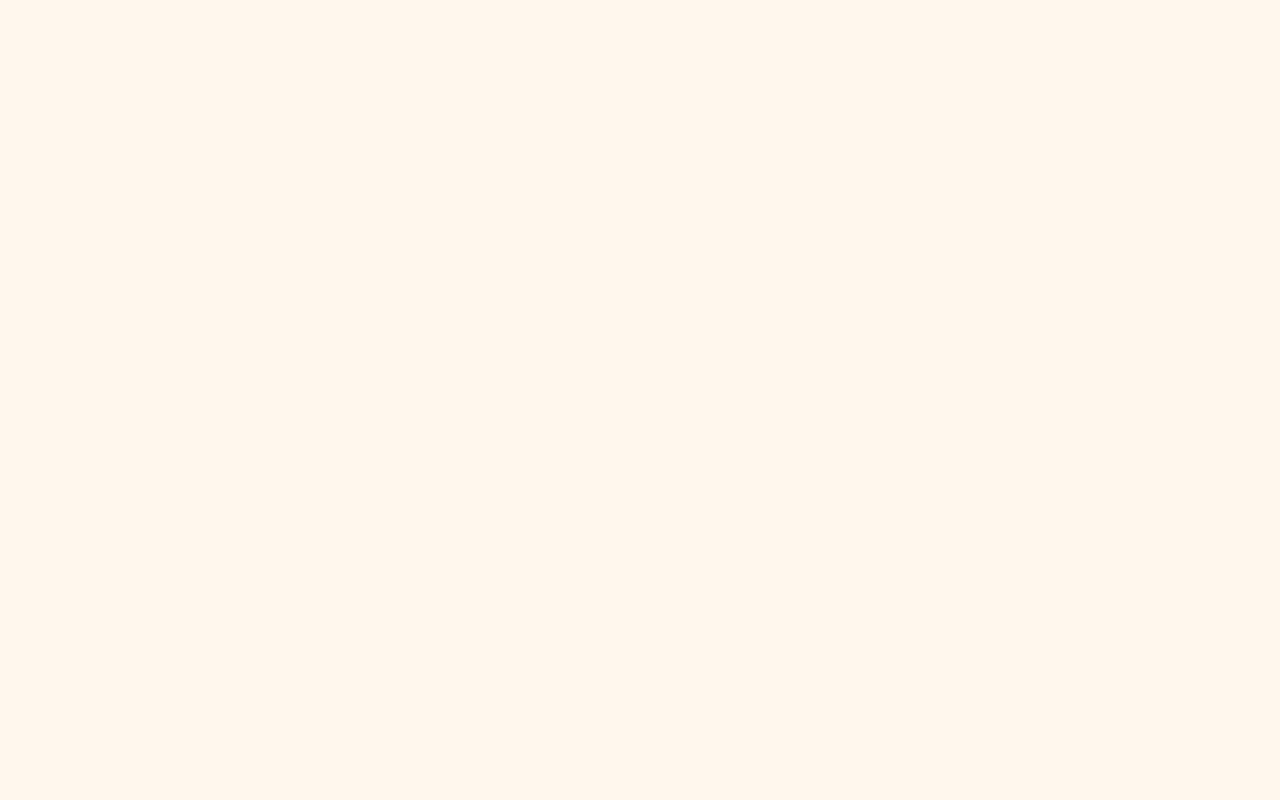
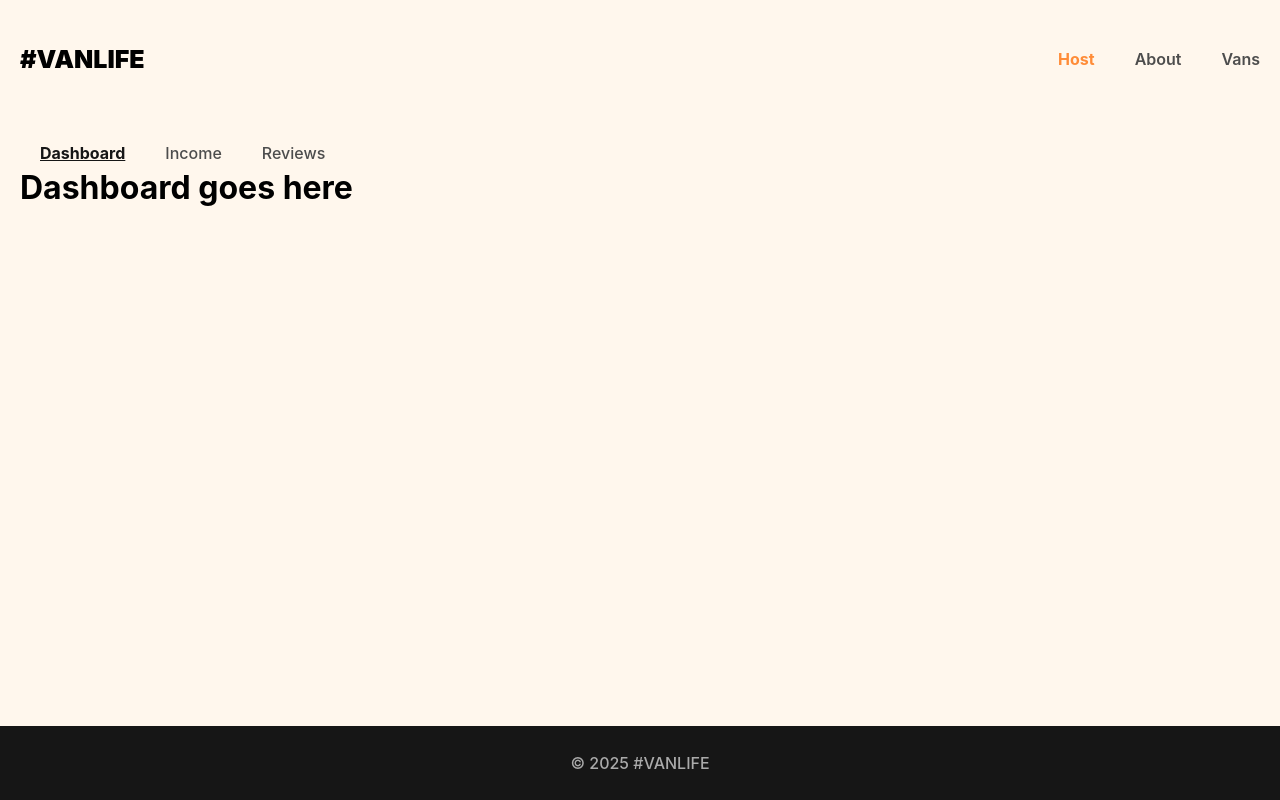
Before and after one commit to mehdi1966/vanLife, a React app: page /host in a window 1280 px wide. Before the commit this address had no page. Built offline with nearby package versions, Linux system fonts and the light colour scheme.

Commit message:
changing the Ui, making some cleaning

```diff
--- /dev/null
+++ b/components/Footer.jsx
@@ -0,0 +1,11 @@
+const Footer =()=>{
+    return(
+
+        <footer > &#169; 2025 #VANLIFE</footer>
+
+
+    )
+
+
+}
+export default Footer
--- a/components/Header.jsx
+++ b/components/Header.jsx
@@ -1,14 +1,25 @@
-import { Link } from "react-router-dom"
+import { Link,NavLink } from "react-router-dom"
 
 const Header = ()=>{
 return(
- <header>
+    <header>
         <Link className="site-logo" to="/">#VanLife</Link>
         <nav>
-          <Link to="/about">About</Link>
-          <Link to="/vans">Vans</Link>
+            <NavLink to="/host"
+            className={({isActive})=> isActive ? 'nav-link':''}
+            >Host
+            </NavLink>
+            <NavLink to="/about"
+            className={({isActive})=> isActive ? 'nav-link':''}
+
+            >About
+            </NavLink>
+            <NavLink to="/vans"
+            className={({isActive})=> isActive ? 'nav-link':''}
+            >Vans
+            </NavLink>
         </nav>
-      </header>
+    </header>
 )
 }
 export default Header
--- /dev/null
+++ b/components/HostLayout.jsx
@@ -0,0 +1,32 @@
+import { NavLink,Outlet } from "react-router-dom"
+const HostLayout = ()=>{
+   const styles = {
+      fontWeight: "bold",
+     textDecoration: "underline",
+      color: "#161616"
+   }
+   return(
+   <>
+      <nav className="host-nav">
+      <NavLink  to= '/host'
+      style={({isActive})=>isActive ?styles:null}
+      end
+      >Dashboard
+      </NavLink>
+
+      <NavLink to = '/host/income'
+      style={({isActive})=>isActive ?styles:null}
+      >Income
+      </NavLink>
+
+      <NavLink to = '/host/reviews'
+      style={({isActive})=>isActive ?styles:null}
+      >Reviews
+      </NavLink>
+
+      </nav>
+      <Outlet/>
+   </>
+)
+}
+export default HostLayout
--- a/components/Layout.jsx
+++ b/components/Layout.jsx
@@ -1,11 +1,15 @@
 import { Outlet } from "react-router-dom"
 import Header from "./Header"
+import Footer from "./Footer"
 const Layout = ()=>{
 return(
-    <>
-    <Header/>
-    <Outlet/>
-    </>
+    <div className="site-wrapper">
+    <Header />
+    <main>
+        <Outlet />
+    </main>
+    <Footer />
+</div>
 )
 }
 export default Layout
--- a/index.css
+++ b/index.css
@@ -1,10 +1,11 @@
 * {
     box-sizing: border-box;
+    margin: 0;
+    padding: 0;
 }
 
 html, body {
-    margin: 0;
-    padding: 0;
+
     background-color: #FFF7ED;
     font-family: "Inter", sans-serif;
 }
@@ -16,7 +17,12 @@ body::-webkit-scrollbar {
 body {
   -ms-overflow-style: none;
   scrollbar-width: none;
-  padding: 20px;
+}
+
+.site-wrapper {
+    min-height: 100vh;
+    display: flex;
+    flex-direction: column;
 }
 
 header {
@@ -26,7 +32,7 @@ header {
     padding-block: 10px;
     position: sticky;
     top: 0;
-    background-color: #fff7ed33;
+    background-color: #fff7edc6;
 }
 
 header .site-logo {
@@ -45,8 +51,30 @@ header a {
 }
 
 header a:hover {
-    color: #161616;
+    color: #FF8C38;
     text-decoration: underline;
+}
+
+.nav-link{
+
+    font-weight: bold;
+    color: #FF8C38;
+}
+
+main{
+    padding: 20px;
+    margin-bottom: 84px;
+}
+footer {
+    background-color: #161616;
+    color: #AAAAAA;
+    height: 74px;
+    display: flex;
+    flex-shrink: 0;
+    justify-content: center;
+    align-items: center;
+    margin-top: auto;
+    font-weight: 500;
 }
 
 .link-button {
@@ -112,6 +140,7 @@ header a:hover {
     transition: transform 1s ease-in-out;
 
 }
+
 @keyframes fadee {
     0% {opacity: 0; }
     25% {opacity: 0.2; }
@@ -122,7 +151,6 @@ header a:hover {
     transform:scale(110%);
     background-color: #8b420e;
 }
-
 
 
 /*** ABOUT PAGE ***/
@@ -297,3 +325,20 @@ i[class*='van-type-'] {
     color: white;
     font-size: 1.125rem;
 }
+
+.host-nav {
+    display: flex;
+}
+
+.host-nav a {
+    text-decoration: none;
+    color: #4D4D4D;
+    font-weight: 500;
+    padding: 5px 20px;
+}
+
+.host-nav a:hover {
+    color: #161616;
+    text-decoration: underline;
+    font-weight: 600;
+}
--- a/index.jsx
+++ b/index.jsx
@@ -3,9 +3,13 @@ import ReactDOM from 'react-dom/client';
 import { BrowserRouter, Routes, Route, Link } from "react-router-dom"
 import Home from "./pages/Home"
 import About from "./pages/About"
-import Vans from "./pages/Vans"
-import VanDetail from "./pages/VanDetail"
+import Vans from "./pages/vans/Vans"
+import VanDetail from "./pages/vans/VanDetail"
 import Layout from './components/Layout';
+import Dashboard from './pages/hosts/Dahsboard';
+import Income from './pages/hosts/Income';
+import Reviews from './pages/hosts/Reviews';
+import HostLayout from './components/HostLayout';
 function App() {
   return (
     <BrowserRouter>
@@ -16,6 +20,12 @@ function App() {
         <Route path="/about" element={<About />} />
         <Route path="/vans" element={<Vans />} />
         <Route path="/vans/:id" element={<VanDetail />} />
+
+        <Route path ="/host" element ={<HostLayout/>}>
+        <Route index element ={<Dashboard/>}/>
+        <Route path="income" element={<Income />} />
+        <Route path="reviews" element={<Reviews />} />
+        </Route>
         </Route>
       </Routes>
     </BrowserRouter>
--- /dev/null
+++ b/pages/hosts/Dahsboard.jsx
@@ -0,0 +1,11 @@
+import { Outlet } from "react-router-dom"
+
+const Dashboard = ()=>{
+    return(
+        <>
+     <h1>Dashboard goes here</h1>
+
+     </>
+    )
+    }
+    export default Dashboard
--- /dev/null
+++ b/pages/hosts/Income.jsx
@@ -0,0 +1,6 @@
+const Income = ()=>{
+    return(
+        <h1>Income goes here</h1>
+    )
+    }
+    export default Income
--- /dev/null
+++ b/pages/hosts/Reviews.jsx
@@ -0,0 +1,6 @@
+const Reviews = ()=>{
+return(
+    <h1>Reviews goes here</h1>
+)
+}
+export default Reviews
```
Also changed, not shown: pages/vans/VanDetail.jsx (renamed from pages/VanDetail.jsx), pages/vans/Vans.jsx (renamed from pages/Vans.jsx).
